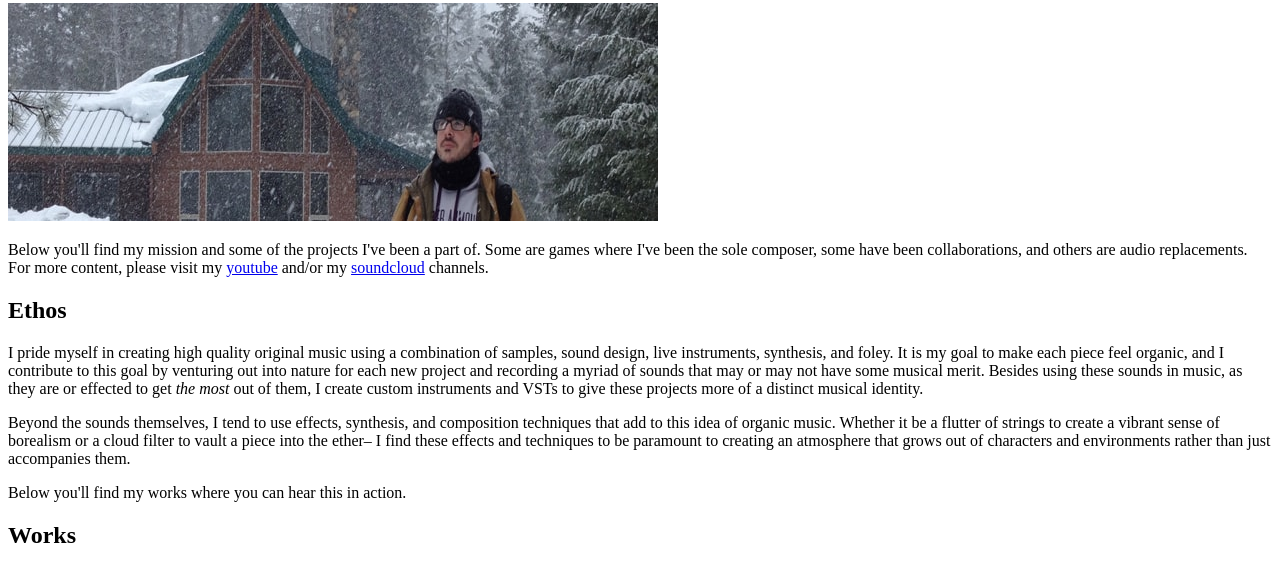
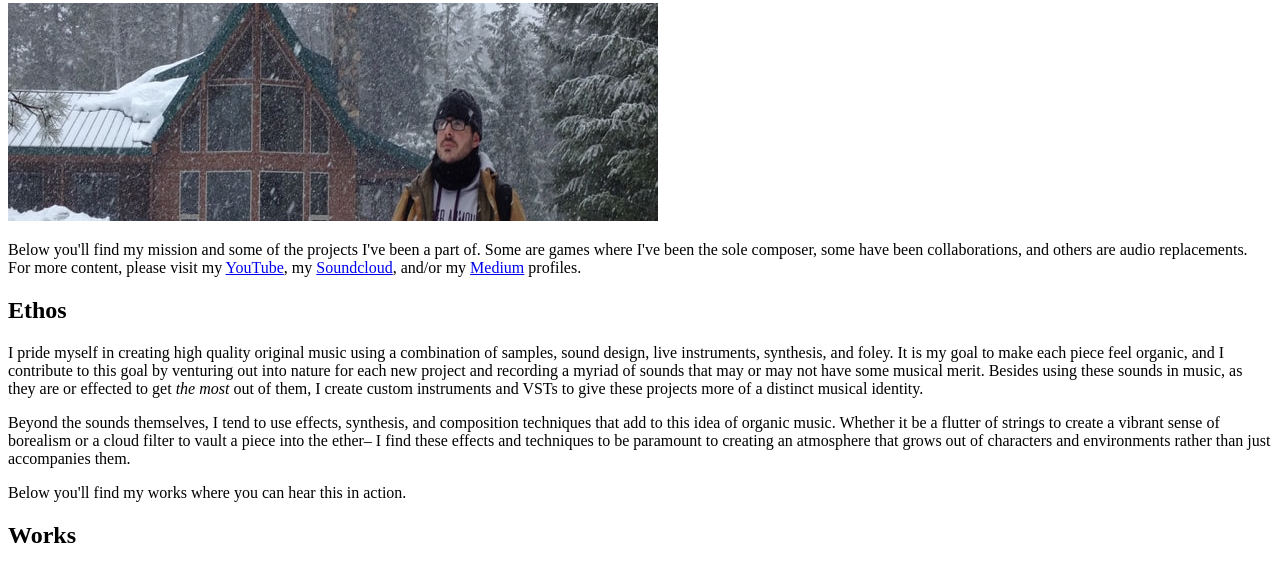
Before and after one commit to mskalandunas/mosaic, a website with bundled scripts: page src/index.html in a window 1280 px wide. Shown: the part 1420-1985 px from the top of the page. Built offline with nearby package versions, Linux system fonts and the light colour scheme; files whose address does not match are found by name.

Commit message:
change intro text

```diff
--- a/src/index.html
+++ b/src/index.html
@@ -52,7 +52,7 @@
           </p>
           <img class="img--main" src="img/1.jpg">
           <p class="content">
-            Below you'll find my mission and some of the projects I've been a part of.  Some are games where I've been the sole composer, some have been collaborations, and others are audio replacements. For more content, please visit my <a class="content--link" href="https://www.youtube.com/playlist?list=PLiamLkRKQtSv46YUSZ6N5cmDbbQ_GugeZ" target="_blank" title="Youtube">youtube</a> and/or my <a class="content--link" href="https://soundcloud.com/mskalandunas" target="_blank" title="Soundcloud">soundcloud</a> channels.
+            Below you'll find my mission and some of the projects I've been a part of.  Some are games where I've been the sole composer, some have been collaborations, and others are audio replacements. For more content, please visit my <a class="content--link" href="https://www.youtube.com/playlist?list=PLiamLkRKQtSv46YUSZ6N5cmDbbQ_GugeZ" target="_blank" title="Youtube">YouTube</a>, my <a class="content--link" href="https://soundcloud.com/mskalandunas" target="_blank" title="Soundcloud">Soundcloud</a>, and/or my <a class="content--link" href="https://medium.com/@mskalandunas" target="_blank" title="Medium">Medium</a> profiles.
           </p>
           <div class="vertical--divide short"></div>
         </div>
```
